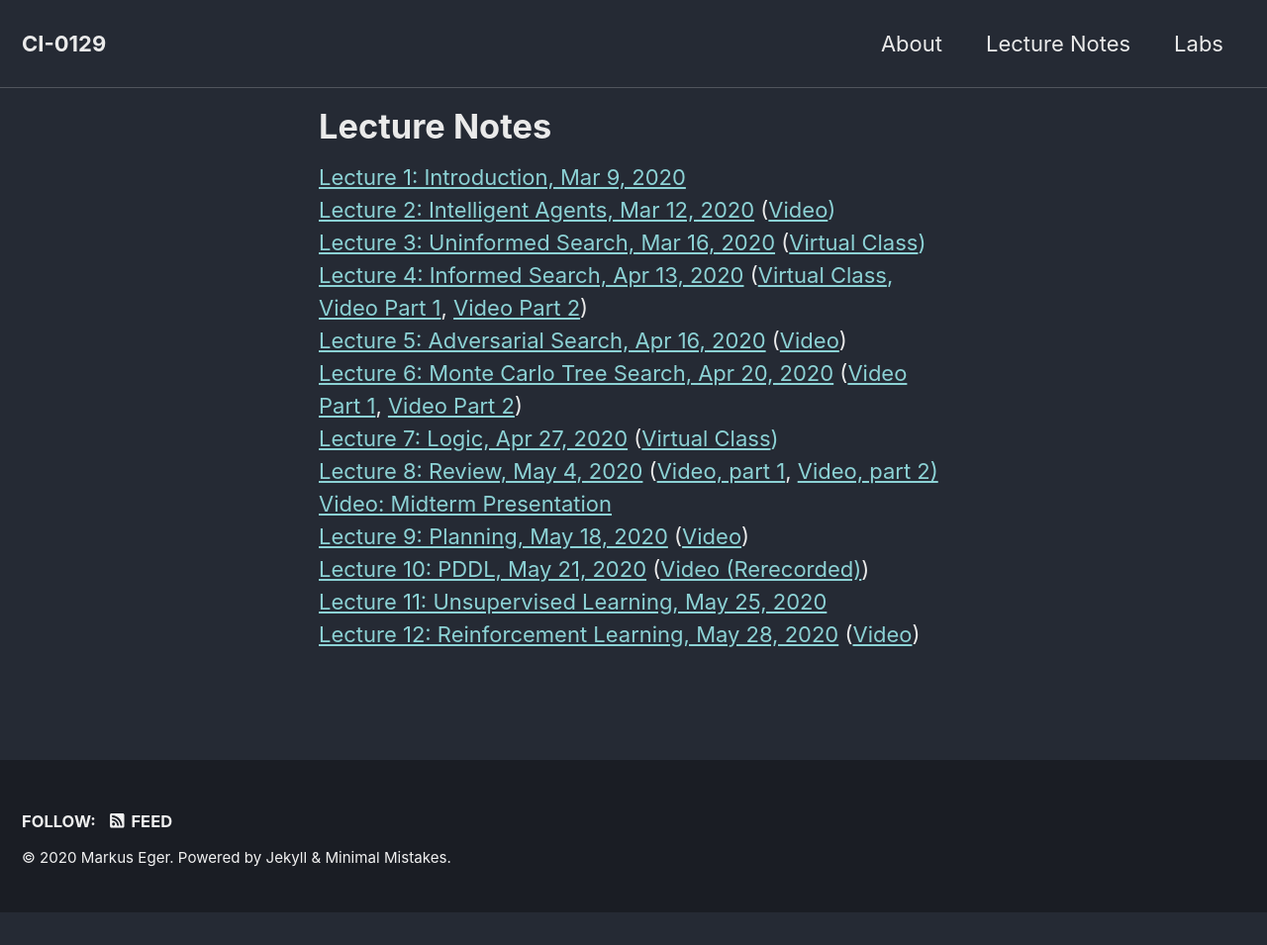
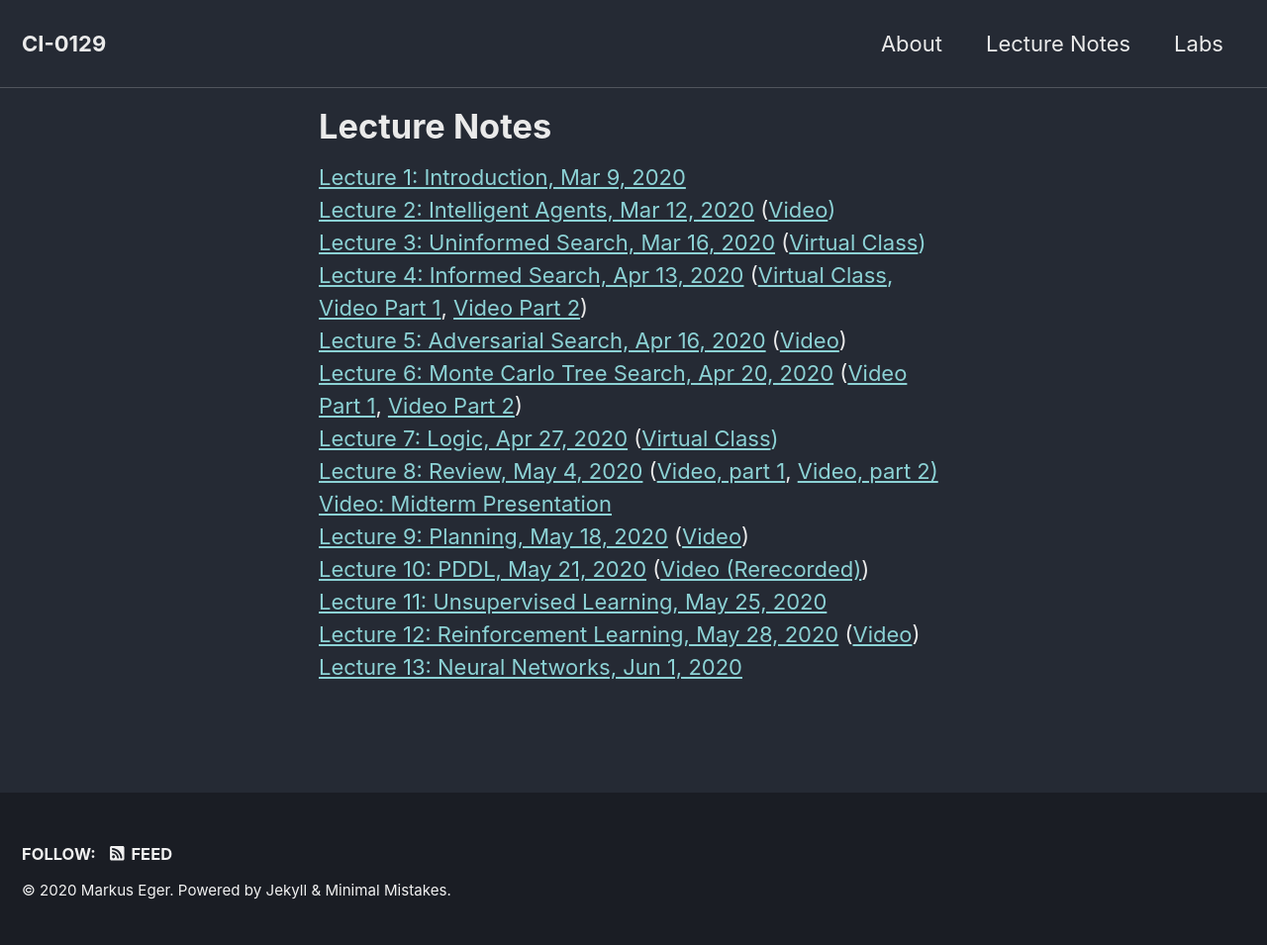
Before and after one commit to yawgmoth/CI-0129, a Jekyll site: the page built from _pages/slides.html, in a window 1280 px wide. Shown: the whole page at 99% size. Built offline with Jekyll 4.4.1, drawn with Linux system fonts in a browser that asks for light colours; cached includes are drawn as plain includes; nearby versions of some CDN libraries; before the commit the page ends 922 px from its top, so only the background shows below that.

Commit message:
add neural network slides to index

```diff
--- a/_pages/slides.html
+++ b/_pages/slides.html
@@ -21,3 +21,4 @@ categories: [frontpage]
 <a href="lecture10.html">Lecture 10: PDDL, May 21, 2020</a> (<a href="https://www.youtube.com/watch?v=ePPYMH2UK-U">Video (Rerecorded)</a>)<br/>
 <a href="lecture11.html">Lecture 11: Unsupervised Learning, May 25, 2020</a> <br/>
 <a href="lecture12.html">Lecture 12: Reinforcement Learning, May 28, 2020</a>  (<a href="https://youtu.be/LL3MrlQ-0Sc">Video</a>) <br/>
+<a href="lecture13.html">Lecture 13: Neural Networks, Jun 1, 2020</a>  <br/>
```
